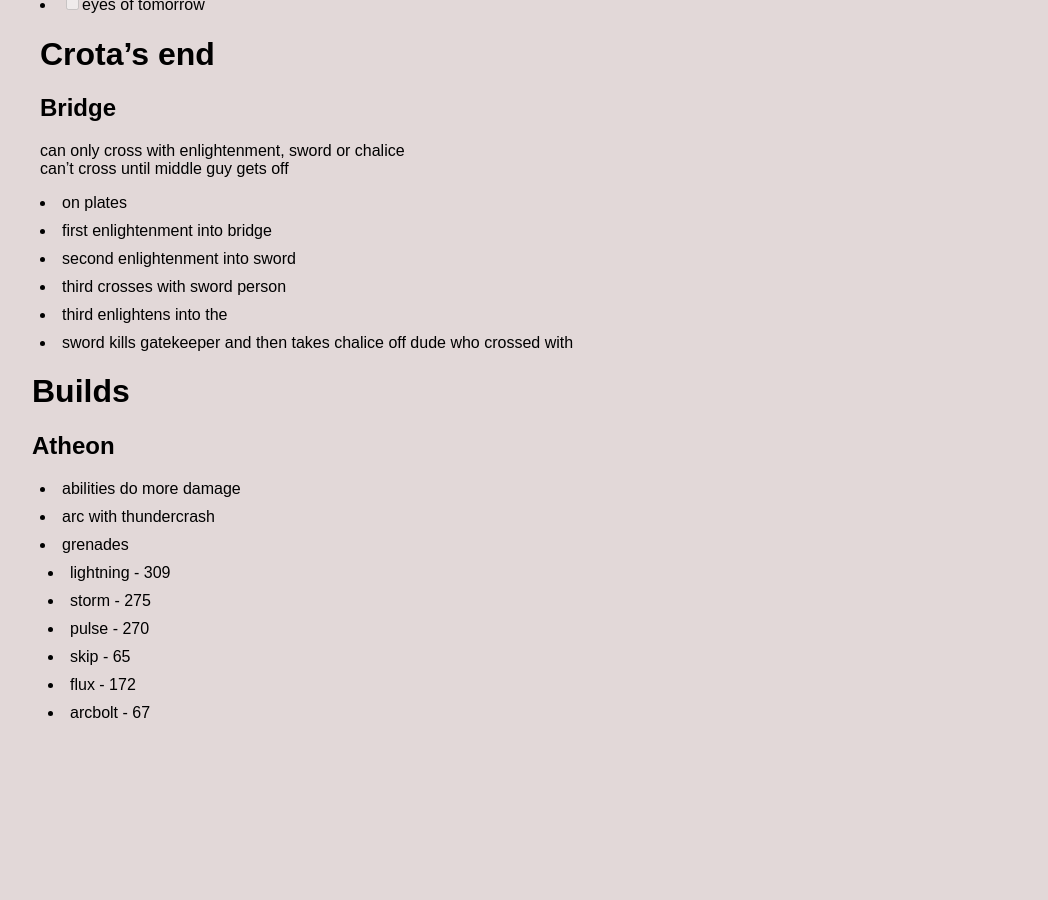
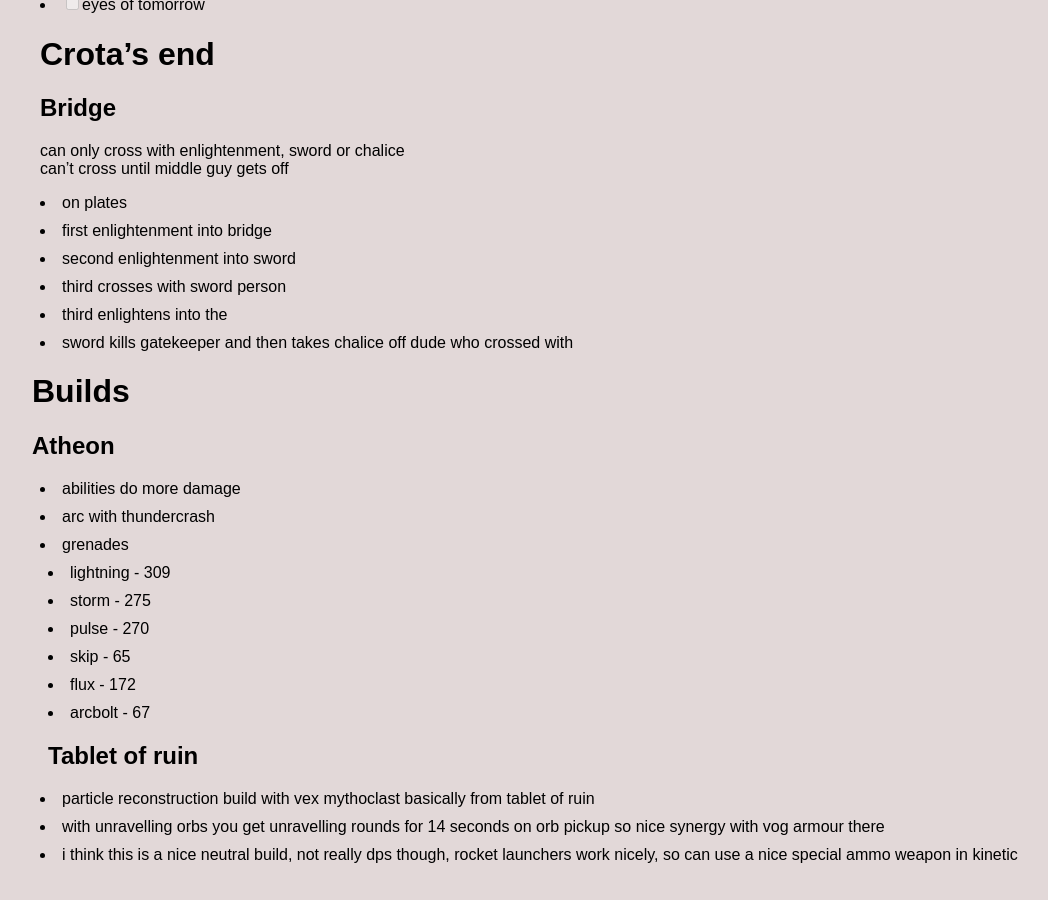
Before and after one commit to jsbaasi/jsbaasi.github.io, a Jekyll site: the page built from _posts/2026-07-02-destiny-projects.md, in a window 1280 px wide and 900 px high, scrolled down 1553 px. Shown: the whole window, without its empty margins (81-1129 px from the left). Built offline with Jekyll 4.4.1, drawn with Linux system fonts in a browser that asks for light colours; before the commit the page ends 2311 px from its top, so only the background shows below that.

Commit message:
vault backup: 2026-07-07 15:33:25

```diff
--- a/_posts/2026-07-02-destiny-projects.md
+++ b/_posts/2026-07-02-destiny-projects.md
@@ -73,3 +73,7 @@
 	- skip - 65
 	- flux - 172
 	- arcbolt - 67
+## Tablet of ruin
+- particle reconstruction build with vex mythoclast basically from tablet of ruin
+- with unravelling orbs you get unravelling rounds for 14 seconds on orb pickup so nice synergy with vog armour there
+- i think this is a nice neutral build, not really dps though, rocket launchers work nicely, so can use a nice special ammo weapon in kinetic
```
